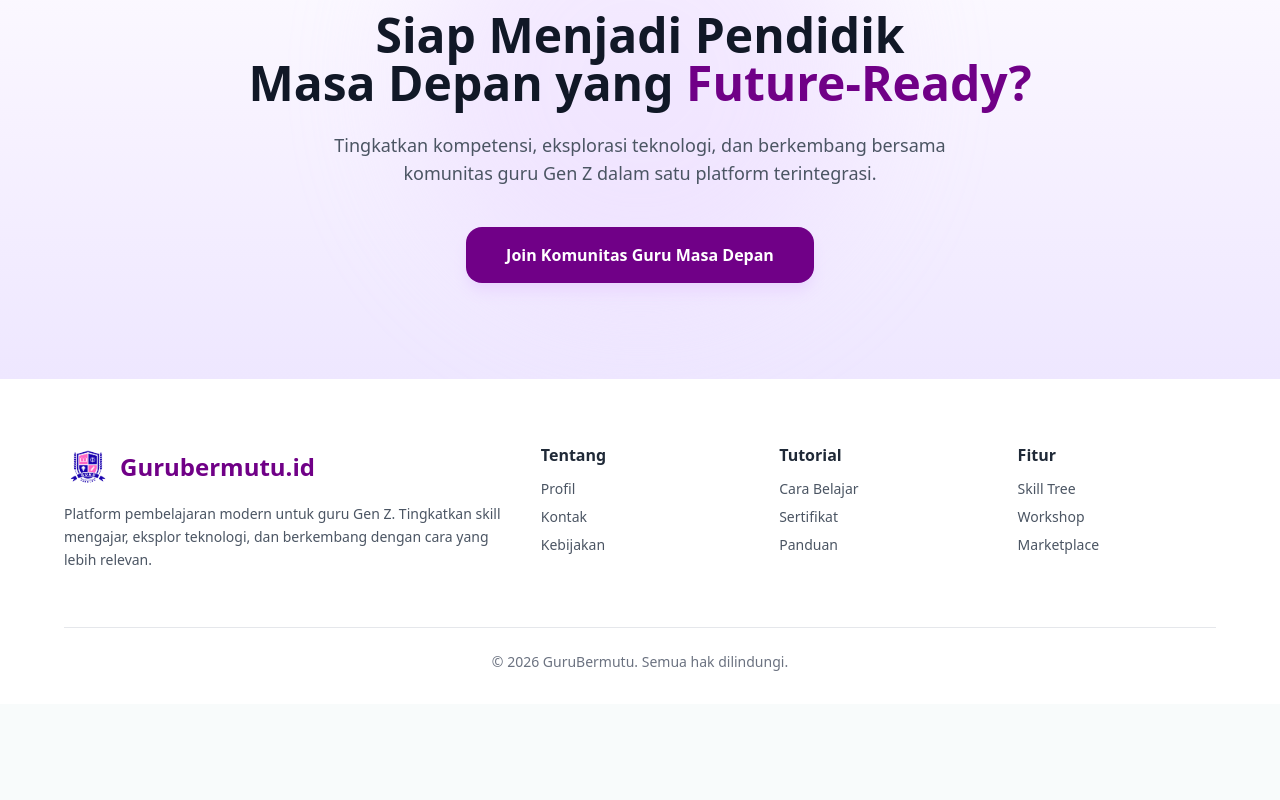
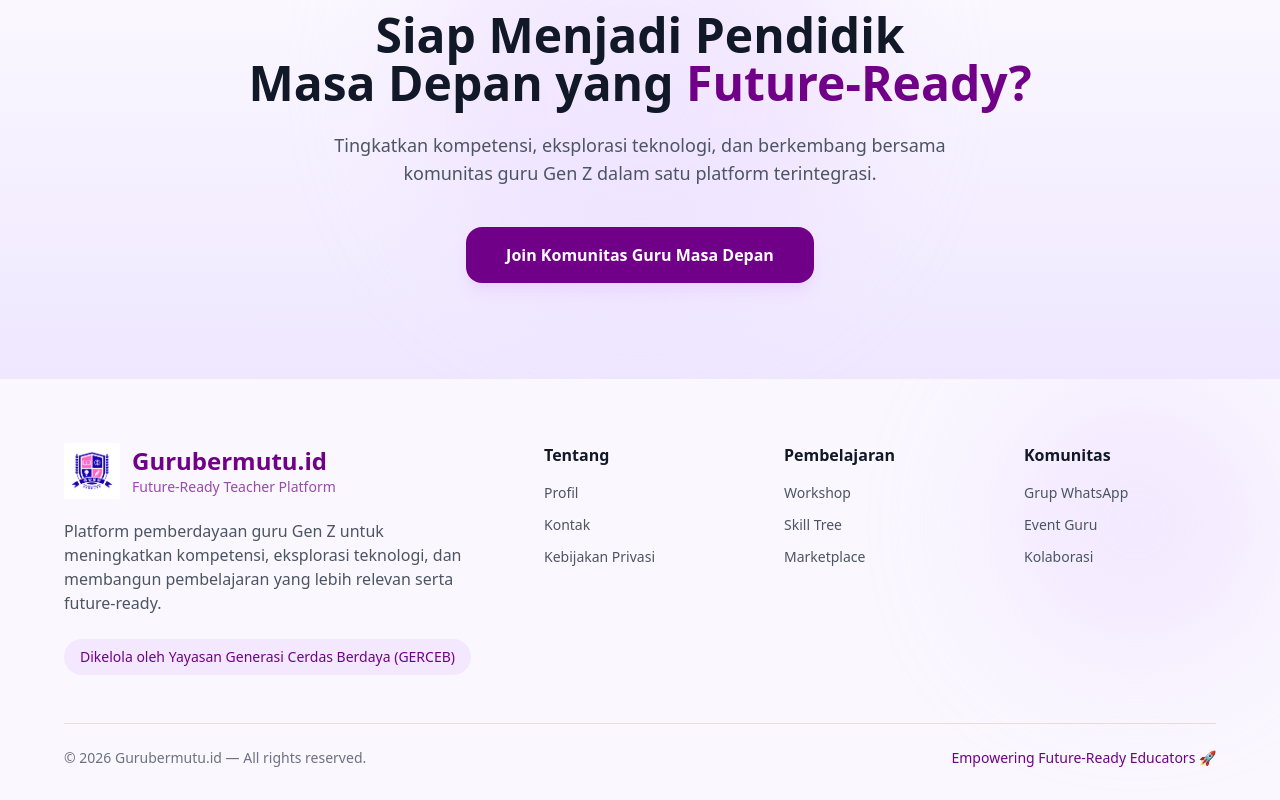
Before and after one commit to tiensfaziah/GURUBERMUTU, a React (Create React App) app: page / in a window 1280 px wide. Shown: the part 5661-6461 px from the top of the page. Before the commit the page ends 6365 px from the top, so only its background shows below. Built offline with nearby package versions, Linux system fonts and the light colour scheme.

Commit message:
hai gais

```diff
--- a/src/components/Footer.jsx
+++ b/src/components/Footer.jsx
@@ -1,66 +1,186 @@
 import React from "react";
-import logo from "../assets/Logo.png"; // 🔥 tambah logo
+import logo from "../assets/Logo.png";
 
 function Footer() {
   return (
-    <footer className="bg-white pt-16 pb-8 px-6 md:px-16">
+    <footer className="relative overflow-hidden bg-[#FAF7FF] pt-16 pb-8 px-6 md:px-16">
 
-      <div className="max-w-7xl mx-auto grid md:grid-cols-5 gap-10">
+      {/* BACKGROUND BLUR */}
+      <div
+        className="
+          absolute
+          top-0
+          right-0
 
-        {/* LOGO & DESC */}
+          w-72
+          h-72
+
+          bg-[#E9D5FF]
+
+          rounded-full
+
+          blur-3xl
+          opacity-40
+        "
+      ></div>
+
+      <div className="relative z-10 max-w-7xl mx-auto">
+
+        {/* TOP */}
+        <div className="grid md:grid-cols-5 gap-12">
+
+          {/* BRAND */}
           <div className="md:col-span-2">
 
-          {/* 🔥 LOGO + TEXT */}
-          <div className="flex items-center gap-2 mb-3">
-            <img src={logo} alt="logo gurubermutu" className="w-10 h-10 md:w-12 md:h-12" />
+            {/* LOGO */}
+            <div className="flex items-center gap-3 mb-5">
 
+              <img
+                src={logo}
+                alt="logo gurubermutu"
+                className="w-12 h-12 md:w-14 md:h-14 object-contain"
+              />
+
+              <div>
                 <h2 className="text-2xl font-bold text-[#700087]">
                   Gurubermutu.id
                 </h2>
-          </div>
 
-          <p className="text-gray-600 text-sm leading-relaxed mb-4">
-            Platform pembelajaran modern untuk guru Gen Z.
-            Tingkatkan skill mengajar, eksplor teknologi, dan
-            berkembang dengan cara yang lebih relevan.
+                <p className="text-sm text-[#700087]/70">
+                  Future-Ready Teacher Platform
                 </p>
               </div>
 
-        {/* TENTANG */}
+            </div>
+
+            {/* DESC */}
+            <p className="text-gray-600 text-sm md:text-base leading-relaxed max-w-md">
+              Platform pemberdayaan guru Gen Z untuk meningkatkan
+              kompetensi, eksplorasi teknologi, dan membangun
+              pembelajaran yang lebih relevan serta future-ready.
+            </p>
+
+            {/* GERCEB */}
+            <div
+              className="
+                mt-6
+
+                inline-flex
+                items-center
+
+                px-4
+                py-2
+
+                rounded-full
+
+                bg-[#F3E8FF]
+
+                text-[#700087]
+
+                text-sm
+                font-medium
+              "
+            >
+              Dikelola oleh Yayasan Generasi Cerdas Berdaya (GERCEB)
+            </div>
+
+          </div>
+
+          {/* MENU 1 */}
           <div>
-          <h3 className="font-semibold text-gray-800 mb-3">Tentang</h3>
-          <ul className="space-y-2 text-sm text-gray-600">
-            <li>Profil</li>
-            <li>Kontak</li>
-            <li>Kebijakan</li>
+            <h3 className="font-semibold text-gray-900 mb-4">
+              Tentang
+            </h3>
+
+            <ul className="space-y-3 text-sm text-gray-600">
+              <li className="hover:text-[#700087] cursor-pointer transition">
+                Profil
+              </li>
+
+              <li className="hover:text-[#700087] cursor-pointer transition">
+                Kontak
+              </li>
+
+              <li className="hover:text-[#700087] cursor-pointer transition">
+                Kebijakan Privasi
+              </li>
             </ul>
           </div>
 
-        {/* TUTORIAL */}
+          {/* MENU 2 */}
           <div>
-          <h3 className="font-semibold text-gray-800 mb-3">Tutorial</h3>
-          <ul className="space-y-2 text-sm text-gray-600">
-            <li>Cara Belajar</li>
-            <li>Sertifikat</li>
-            <li>Panduan</li>
+            <h3 className="font-semibold text-gray-900 mb-4">
+              Pembelajaran
+            </h3>
+
+            <ul className="space-y-3 text-sm text-gray-600">
+              <li className="hover:text-[#700087] cursor-pointer transition">
+                Workshop
+              </li>
+
+              <li className="hover:text-[#700087] cursor-pointer transition">
+                Skill Tree
+              </li>
+
+              <li className="hover:text-[#700087] cursor-pointer transition">
+                Marketplace
+              </li>
             </ul>
           </div>
 
-        {/* PRODUK */}
+          {/* MENU 3 */}
           <div>
-          <h3 className="font-semibold text-gray-800 mb-3">Fitur</h3>
-          <ul className="space-y-2 text-sm text-gray-600">
-            <li>Skill Tree</li>
-            <li>Workshop</li>
-            <li>Marketplace</li>
+            <h3 className="font-semibold text-gray-900 mb-4">
+              Komunitas
+            </h3>
+
+            <ul className="space-y-3 text-sm text-gray-600">
+              <li className="hover:text-[#700087] cursor-pointer transition">
+                Grup WhatsApp
+              </li>
+
+              <li className="hover:text-[#700087] cursor-pointer transition">
+                Event Guru
+              </li>
+
+              <li className="hover:text-[#700087] cursor-pointer transition">
+                Kolaborasi
+              </li>
             </ul>
           </div>
 
         </div>
 
         {/* DIVIDER */}
-      <div className="border-t mt-10 pt-6 text-center text-sm text-gray-500">
-        © 2026 GuruBermutu. Semua hak dilindungi.
+        <div className="border-t border-[#E9D5FF] mt-12 pt-6">
+
+          <div
+            className="
+              flex
+              flex-col
+              md:flex-row
+
+              items-center
+              justify-between
+
+              gap-4
+            "
+          >
+
+            {/* COPYRIGHT */}
+            <p className="text-sm text-gray-500 text-center md:text-left">
+              © 2026 Gurubermutu.id — All rights reserved.
+            </p>
+
+            {/* TAGLINE */}
+            <p className="text-sm text-[#700087] font-medium text-center md:text-right">
+              Empowering Future-Ready Educators 🚀
+            </p>
+
+          </div>
+
+        </div>
+
       </div>
 
     </footer>
```
Lines whose indentation alone changed are shown as unchanged.
